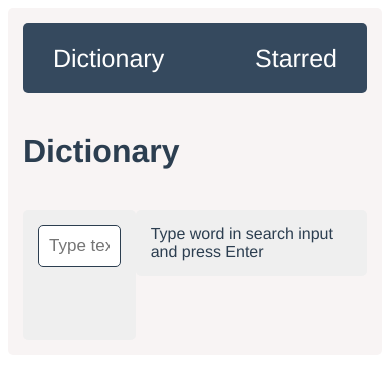
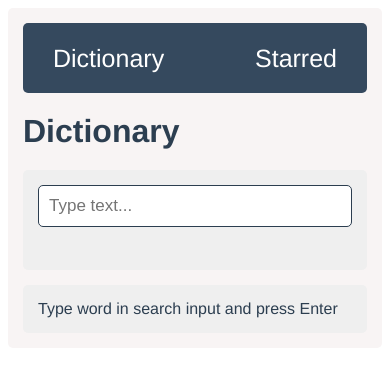
Before and after one commit to khartumov/dictionary, a Vue app: page / in a window 390 px wide. Shown: the top 378 px of the page. Built offline with nearby package versions, Linux system fonts and the light colour scheme; the HTML template or start-up script is replaced by a standard one.

Commit message:
add responsive layout

```diff
--- a/src/App.vue
+++ b/src/App.vue
@@ -56,4 +56,12 @@ export default {
       margin: 40px 0;
     }
   }
+
+  @media (max-width: 560px) {
+    .app {
+      &__title {
+        margin: 20px 0;
+      }
+    }
+  }
 </style>
--- a/src/components/ListItem.vue
+++ b/src/components/ListItem.vue
@@ -114,10 +114,19 @@ export default {
       width: 20px;
       height: 20px;
       background: url('../assets/star.svg') no-repeat center / cover;
+      flex-shrink: 0;
 
       &--filled {
         background: url('../assets/star--filled.svg') no-repeat center / cover;
       }
     }
   }
+
+  @media (max-width: 560px) {
+    .list-item {
+      &__word-info {
+        flex-direction: column;
+      }
+    }
+  }
 </style>
--- a/src/components/Search.vue
+++ b/src/components/Search.vue
@@ -79,6 +79,7 @@ export default {
 
 <style lang="less">
   .search {
+    box-sizing: border-box;
     background: #EFEFEF;
     border-radius: 5px;
     padding: 15px;
--- a/src/views/Home.vue
+++ b/src/views/Home.vue
@@ -56,13 +56,29 @@ export default {
   .home {
     display: flex;
     justify-content: space-between;
+    flex-wrap: wrap;
 
     &__search {
-      width: 25%;
+      width: 27%;
     }
 
     &__list {
       width: 70%;
     }
   }
+
+  @media (max-width: 768px) {
+    .home {
+      flex-direction: column;
+
+      &__search {
+        width: 100%;
+      }
+
+      &__list {
+        width: 100%;
+        margin-top: 15px;
+      }
+    }
+  }
 </style>
--- a/src/views/Starred.vue
+++ b/src/views/Starred.vue
@@ -50,13 +50,29 @@ export default {
   .starred {
     display: flex;
     justify-content: space-between;
+    flex-wrap: wrap;
 
     &__search {
-      width: 25%;
+      width: 27%;
     }
 
     &__list {
       width: 70%;
     }
   }
+
+  @media (max-width: 768px) {
+    .starred {
+      flex-direction: column;
+
+      &__search {
+        width: 100%;
+      }
+
+      &__list {
+        width: 100%;
+        margin-top: 15px;
+      }
+    }
+  }
 </style>
```
Lines whose indentation alone changed are shown as unchanged.
